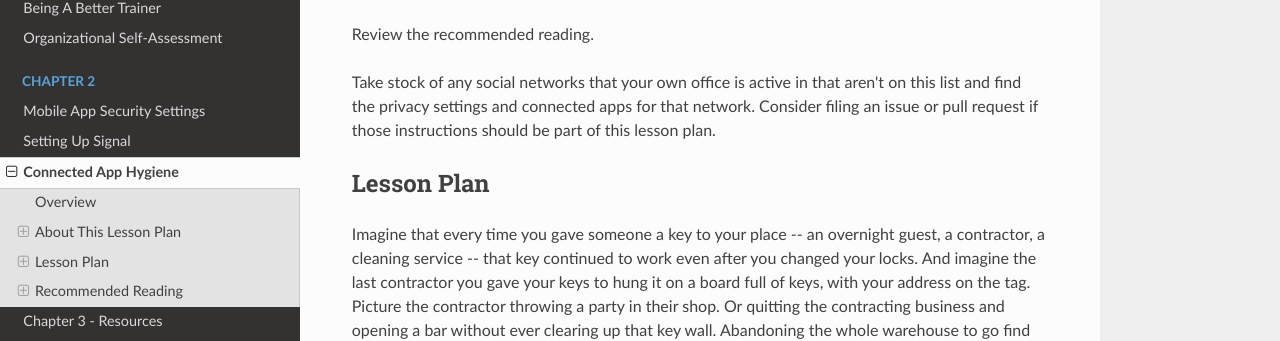
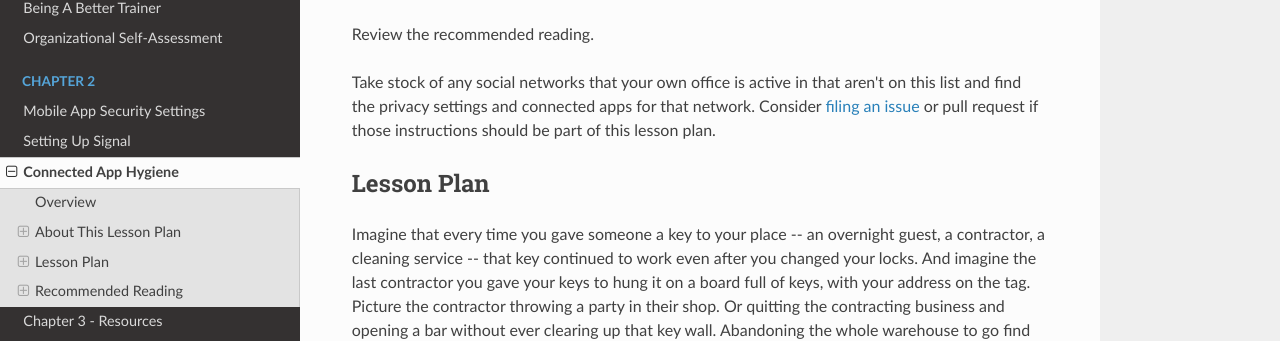
Before and after one commit to OpenNewsLabs/field-guide-security-training-newsroom, an MkDocs documentation site: the page built from docs/Chapter02-04-Good-Hygiene-For-Apps.md, in a window 1280 px wide and 900 px high, scrolled down 648 px. Shown: the part 185-526 px from the top of the window. Built offline with MkDocs 1.6.1, drawn with Linux system fonts in a browser that asks for light colours; nearby versions of some CDN libraries; old or Windows-style settings are respelled for this version of MkDocs; some of the changed lines change nothing that is shown.

```diff
--- a/docs/Chapter02-04-Good-Hygiene-For-Apps.md
+++ b/docs/Chapter02-04-Good-Hygiene-For-Apps.md
@@ -20,7 +20,7 @@
 ### How should the instructor prepare?
 Review the recommended reading.
 
-Take stock of any social networks that your own office is active in that aren't on this list and find the privacy settings and connected apps for that network. Consider filing an issue or pull request if those instructions should be part of this lesson plan.
+Take stock of any social networks that your own office is active in that aren't on this list and find the privacy settings and connected apps for that network. Consider [filing an issue](https://github.com/OpenNewsLabs/newsroom-security-curricula/issues) or pull request if those instructions should be part of this lesson plan.
 
 
 ## Lesson Plan
```
